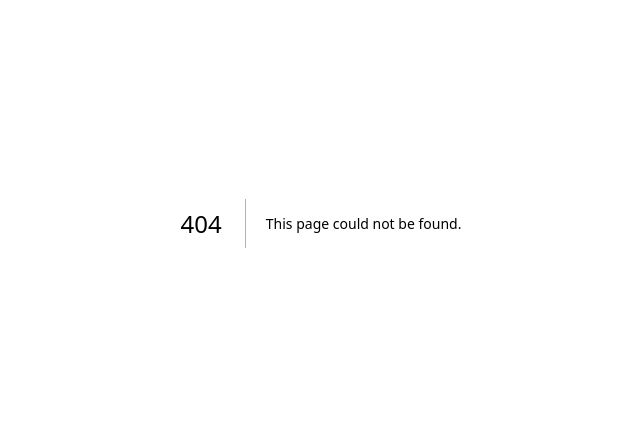
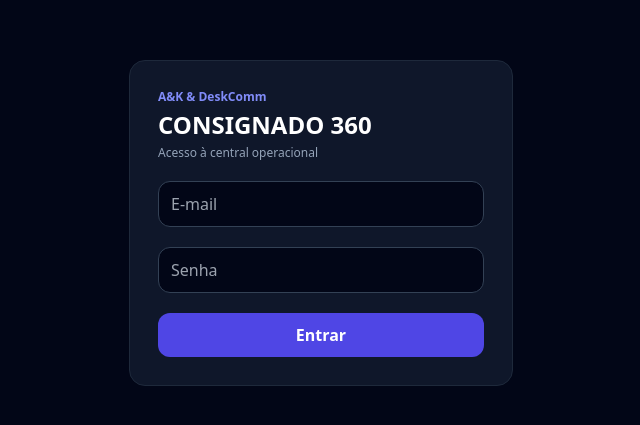
Before and after one commit to adrielmatos/consignado-discadora, a Next.js app in the folder web/: page /login in a window 1280 px wide. Before the commit this address had no page. Shown: the part 177-602 px from the top of the page, without its empty margins (319-959 px from the left). Built offline with nearby package versions, Linux system fonts and the light colour scheme.

Commit message:
feat(web): add Supabase login screen

```diff
--- /dev/null
+++ b/web/app/login/page.tsx
@@ -0,0 +1,9 @@
+'use client';
+import { useState, type FormEvent } from 'react';
+import { createBrowserClient } from '@supabase/ssr';
+
+export default function LoginPage() {
+  const [email,setEmail]=useState(''); const [secret,setSecret]=useState(''); const [error,setError]=useState(''); const [loading,setLoading]=useState(false);
+  async function submit(e: FormEvent) { e.preventDefault(); setLoading(true); setError(''); const db=createBrowserClient(process.env.NEXT_PUBLIC_SUPABASE_URL!,process.env.NEXT_PUBLIC_SUPABASE_ANON_KEY!); const result=await db.auth.signInWithPassword({email,password:secret}); if(result.error) setError(result.error.message); else window.location.assign('/dashboard'); setLoading(false); }
+  return <main className="min-h-screen bg-slate-950 flex items-center justify-center p-6"><form onSubmit={submit} className="w-full max-w-sm bg-slate-900 border border-slate-800 rounded-2xl p-7 space-y-5"><div><p className="text-indigo-400 text-xs font-semibold">A&amp;K &amp; DeskComm</p><h1 className="text-2xl font-bold text-white mt-1">CONSIGNADO 360</h1><p className="text-xs text-slate-400 mt-1">Acesso à central operacional</p></div><input required type="email" placeholder="E-mail" value={email} onChange={e=>setEmail(e.target.value)} className="w-full bg-slate-950 border border-slate-700 rounded-xl px-3 py-2.5 text-white"/><input required type="password" placeholder="Senha" value={secret} onChange={e=>setSecret(e.target.value)} className="w-full bg-slate-950 border border-slate-700 rounded-xl px-3 py-2.5 text-white"/>{error&&<p className="text-xs text-rose-400">{error}</p>}<button disabled={loading} className="w-full bg-indigo-600 text-white font-semibold rounded-xl py-2.5">{loading?'Entrando...':'Entrar'}</button></form></main>;
+}
```
